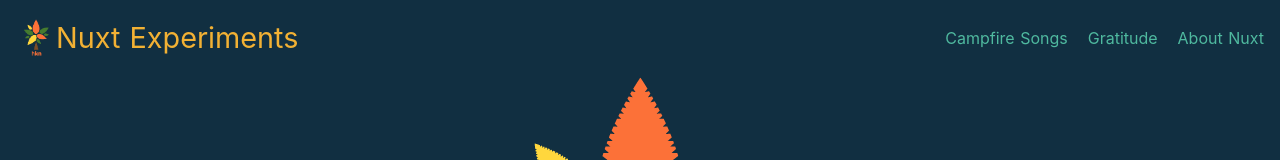
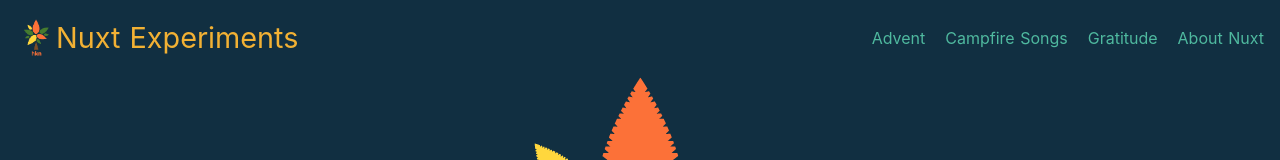
Before and after one commit to ethyl2/nuxt-experiment, a Nuxt app: page / in a window 1280 px wide. Shown: the top 160 px of the page. Built offline with nearby package versions, Linux system fonts and the light colour scheme.

Commit message:
Fix: Adds Advent link to top nav

```diff
--- a/components/TheNavBar.vue
+++ b/components/TheNavBar.vue
@@ -6,6 +6,7 @@
         <h1 class="logo text-lg">Nuxt Experiments</h1>
       </nuxt-link>
       <div class="flex space-x-5">
+        <nuxt-link to="advent">Advent</nuxt-link>
         <nuxt-link to="/songs">Campfire Songs</nuxt-link>
         <nuxt-link to="/gratitude">Gratitude</nuxt-link>
         <nuxt-link to="/aboutNuxt">About Nuxt</nuxt-link>
```
